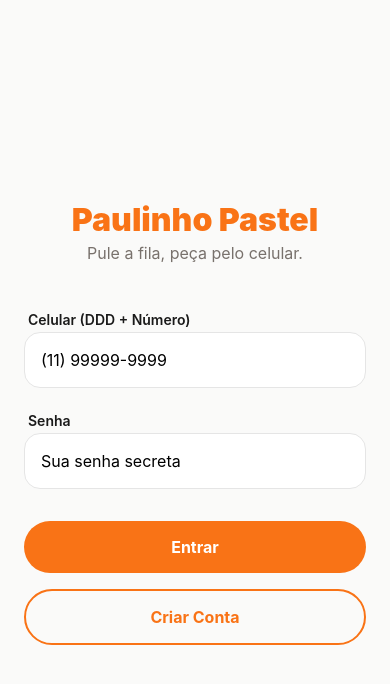
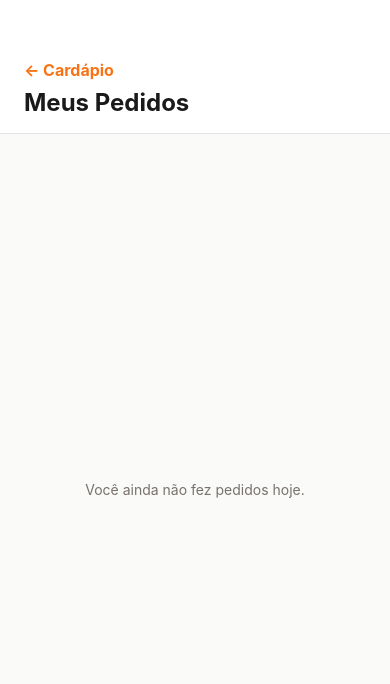
Before and after one commit to KenzoOsako/Sistema-PP, a React Native app in the folder paulinho-pastel-app/: screen /ClientOrders in a window 390 px wide. Shown: the top 684 px of the page. Built offline with nearby package versions, Linux system fonts and the light colour scheme.

Commit message:
feat: tela de status do cliente com notificacao de alerta em tempo real

```diff
--- a/paulinho-pastel-app/App.js
+++ b/paulinho-pastel-app/App.js
@@ -9,6 +9,7 @@ import LoginScreen from './src/screens/auth/LoginScreen';
 import ClientMenuScreen from './src/screens/client/ClientMenuScreen';
 import CartScreen from './src/screens/client/CartScreen';
 import CheckoutScreen from './src/screens/client/CheckoutScreen';
+import ClientOrderStatusScreen from './src/screens/client/ClientOrderStatusScreen';
 
 import AdminFilaScreen from './src/screens/admin/AdminFilaScreen';
 import AdminMenuScreen from './src/screens/admin/AdminMenuScreen';
@@ -42,6 +43,7 @@ export default function App() {
           <Stack.Screen name="ClientMenu" component={ClientMenuScreen} />
           <Stack.Screen name="Cart" component={CartScreen} />
           <Stack.Screen name="Checkout" component={CheckoutScreen} />
+          <Stack.Screen name="ClientOrders" component={ClientOrderStatusScreen} />
           <Stack.Screen name="AdminFila" component={AdminTabs} />
         </Stack.Navigator>
       </NavigationContainer>
--- a/paulinho-pastel-app/src/screens/client/ClientMenuScreen.js
+++ b/paulinho-pastel-app/src/screens/client/ClientMenuScreen.js
@@ -38,8 +38,15 @@ export default function ClientMenuScreen({ navigation }) {
   return (
     <View style={styles.container}>
       <View style={styles.header}>
-        <Text style={styles.headerTitle}>Cardápio</Text>
-        <Text style={styles.headerSubtitle}>Escolha seu pastel quentinho 🔥</Text>
+        <View style={{flexDirection: 'row', justifyContent: 'space-between', alignItems: 'center'}}>
+          <View>
+            <Text style={styles.headerTitle}>Cardápio</Text>
+            <Text style={styles.headerSubtitle}>Escolha seu pastel quentinho 🔥</Text>
+          </View>
+          <TouchableOpacity onPress={() => navigation.navigate('ClientOrders')}>
+            <Text style={{color: colors.primary, fontWeight: 'bold'}}>Meus Pedidos</Text>
+          </TouchableOpacity>
+        </View>
       </View>
 
       <FlatList
--- /dev/null
+++ b/paulinho-pastel-app/src/screens/client/ClientOrderStatusScreen.js
@@ -0,0 +1,105 @@
+import React, { useEffect, useState } from 'react';
+import { View, Text, StyleSheet, FlatList, TouchableOpacity, Alert, Vibration } from 'react-native';
+import { colors, spacing, radii } from '../../theme';
+import { db, auth } from '../../services/firebase';
+import { collection, query, where, orderBy, onSnapshot } from 'firebase/firestore';
+
+export default function ClientOrderStatusScreen({ navigation }) {
+  const [myOrders, setMyOrders] = useState([]);
+
+  useEffect(() => {
+    if (!auth.currentUser) return;
+
+    const q = query(
+      collection(db, 'orders'),
+      where('client_id', '==', auth.currentUser.uid),
+      orderBy('created_at', 'desc')
+    );
+
+    const unsubscribe = onSnapshot(q, (snapshot) => {
+      const ordersData = snapshot.docs.map(doc => ({
+        id: doc.id,
+        ...doc.data()
+      }));
+
+      // Simulação de Push Notification in-app se algum pedido acabou de ficar pronto
+      const hasNewlyReady = ordersData.find(o => o.status === 'ready' && !o.notified);
+      if (hasNewlyReady) {
+        Vibration.vibrate([1000, 500, 1000]);
+        Alert.alert('🔔 PI PI PI!', 'Seu pastel está pronto e quentinho! Pode ir retirar no balcão.');
+        // Aqui poderíamos marcar como notified no banco para não apitar duas vezes
+      }
+
+      setMyOrders(ordersData);
+    });
+
+    return () => unsubscribe();
+  }, []);
+
+  const getStatusText = (status) => {
+    if (status === 'received') return 'Pedido Recebido (Aguardando Confirmação)';
+    if (status === 'preparing') return 'No Fogo 🔥 (Fritando)';
+    if (status === 'ready') return 'Pronto para Retirar ✅';
+    return 'Desconhecido';
+  };
+
+  const renderItem = ({ item }) => (
+    <View style={styles.card}>
+      <View style={styles.cardHeader}>
+        <Text style={styles.orderId}>Pedido {item.id.slice(0, 5).toUpperCase()}</Text>
+        <Text style={styles.totalText}>R$ {item.total?.toFixed(2).replace('.', ',')}</Text>
+      </View>
+
+      <View style={styles.itemsList}>
+        {item.items?.map((prod, i) => (
+          <Text key={i} style={styles.itemRow}>• {prod.name}</Text>
+        ))}
+      </View>
+
+      <View style={styles.statusBox}>
+        <Text style={styles.statusText}>{getStatusText(item.status)}</Text>
+      </View>
+    </View>
+  );
+
+  return (
+    <View style={styles.container}>
+      <View style={styles.header}>
+        <TouchableOpacity onPress={() => navigation.goBack()}>
+          <Text style={styles.backButton}>← Cardápio</Text>
+        </TouchableOpacity>
+        <Text style={styles.headerTitle}>Meus Pedidos</Text>
+      </View>
+
+      {myOrders.length === 0 ? (
+        <View style={styles.emptyState}>
+          <Text style={{ color: colors.textSecondary }}>Você ainda não fez pedidos hoje.</Text>
+        </View>
+      ) : (
+        <FlatList
+          data={myOrders}
+          keyExtractor={item => item.id}
+          renderItem={renderItem}
+          contentContainerStyle={styles.list}
+        />
+      )}
+    </View>
+  );
+}
+
+const styles = StyleSheet.create({
+  container: { flex: 1, backgroundColor: colors.background },
+  header: { paddingTop: 60, paddingHorizontal: spacing.lg, paddingBottom: spacing.md, backgroundColor: colors.surface, borderBottomWidth: 1, borderBottomColor: '#E5E5E5' },
+  backButton: { fontSize: 16, color: colors.primary, marginBottom: spacing.sm, fontWeight: 'bold' },
+  headerTitle: { fontSize: 24, fontWeight: 'bold', color: colors.text },
+  list: { padding: spacing.lg },
+  emptyState: { flex: 1, justifyContent: 'center', alignItems: 'center' },
+  card: { backgroundColor: colors.surface, borderRadius: radii.md, padding: spacing.md, marginBottom: spacing.md, shadowColor: '#000', shadowOffset: { width: 0, height: 2 }, shadowOpacity: 0.05, shadowRadius: 4, elevation: 2 },
+  cardHeader: { flexDirection: 'row', justifyContent: 'space-between', alignItems: 'center', marginBottom: spacing.sm },
+  orderId: { fontSize: 16, fontWeight: '900', color: colors.text },
+  totalText: { fontSize: 16, fontWeight: 'bold', color: colors.primary },
+  itemsList: { marginBottom: spacing.md },
+  itemRow: { fontSize: 14, color: colors.textSecondary, marginBottom: 4 },
+  statusBox: { backgroundColor: '#FFF5EB', padding: spacing.sm, borderRadius: radii.sm, alignItems: 'center' },
+  statusText: { fontSize: 14, fontWeight: 'bold', color: colors.primary },
+});
```
